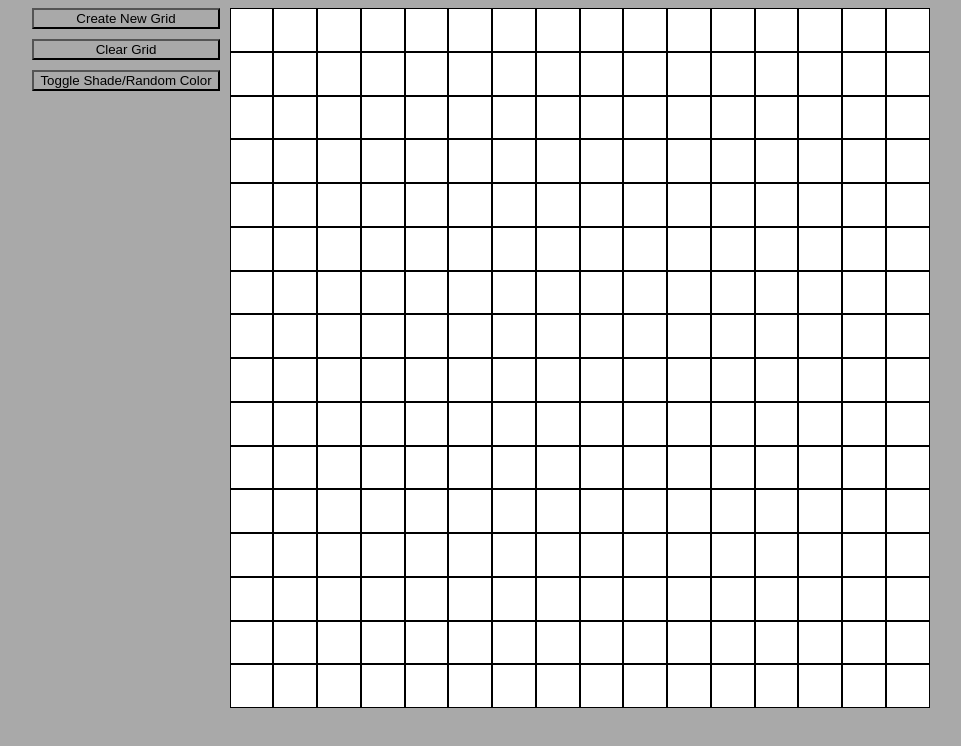
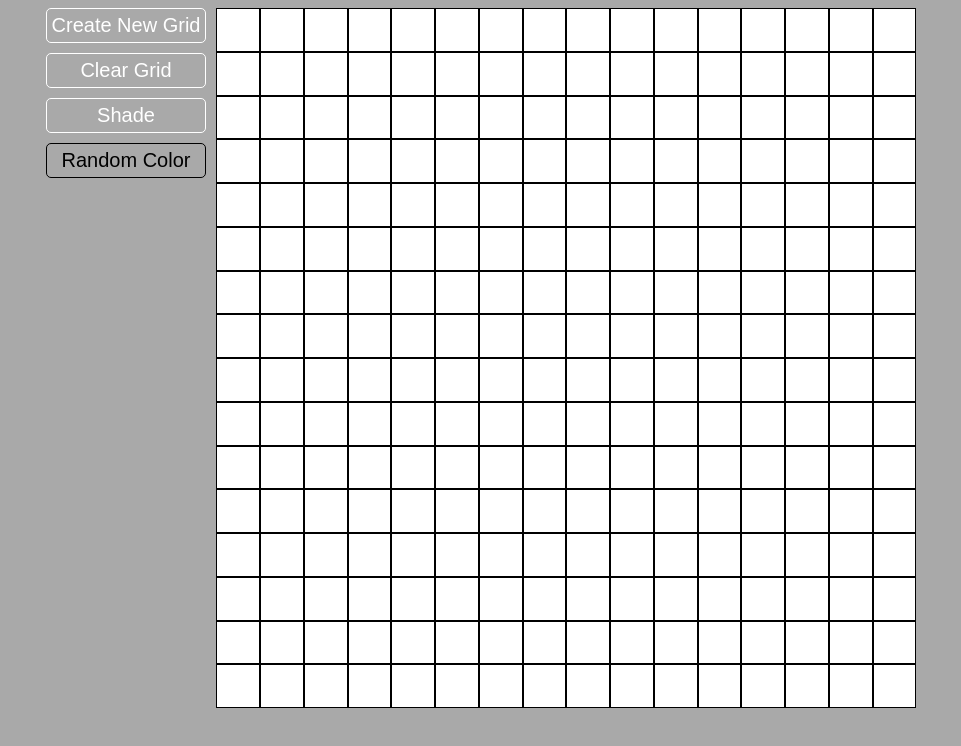
Before and after one commit to albfor/odin-sketch, a plain HTML site: page index.html in a window 1280 px wide. Shown: the whole page, without its empty margins (159-1120 px from the left). Drawn offline with Linux system fonts and the light colour scheme.

Commit message:
easier to understand toggle

```diff
--- a/app.js
+++ b/app.js
@@ -1,16 +1,12 @@
 createPage();
-let shouldShade = true;
+let COLORING_MODE = 'random';
 
 function onHover() {
-   if (shouldShade) {
+   if (COLORING_MODE === 'shade') {
    	shade(this);
-   } else {
+   } else if (COLORING_MODE === 'random'){
    	randomColor(this);
    }
-}
-
-function shadeRandomColorToggle() {
-	shouldShade = !shouldShade;
 }
 
 function shade(box) {
@@ -47,7 +43,9 @@ function createPage() {
 	options.classList.add("options");
 	options.appendChild(createGridSizeButton());
 	options.appendChild(createClearGridButton());
-	options.appendChild(createToggleShadeRandomColorButton());
+	options.appendChild(shadeButton());
+	options.appendChild(randomColorButton());
+	// options.appendChild(createToggleShadeRandomColorButton());
 	document.body.appendChild(options);
 	const container = document.createElement("div");
 	container.classList.add("container");
@@ -69,11 +67,35 @@ function createClearGridButton() {
 	return button;
 }
 
-function createToggleShadeRandomColorButton() {
+function shadeButton() {
 	const button = document.createElement("button");
-	button.textContent = "Toggle Shade/Random Color";
-	button.addEventListener('click', shadeRandomColorToggle);
+	button.textContent = "Shade";
+	button.classList.add("toggleable");
+	button.id = "shade";
+	button.addEventListener('click', toggleMode);
 	return button;
+}
+
+function randomColorButton() {
+	const button = document.createElement("button");
+	button.textContent = "Random Color";
+	button.id = 'random';
+	button.classList.add("toggleable");
+	button.classList.add("toggled");
+	button.addEventListener('click', toggleMode);
+	return button;
+}
+
+function toggleMode(event) {
+	COLORING_MODE = event.target.id;
+
+	const modeButtons = document.querySelectorAll('.toggleable');
+
+	modeButtons.forEach(btn => {
+		btn.classList.remove('toggled');
+	})
+
+	document.getElementById(event.target.id).classList.add('toggled');
 }
 
 function createGrid(size) {
--- a/styles.css
+++ b/styles.css
@@ -1,4 +1,5 @@
 body {
+   font-family: "Roboto";
    display: flex;
    justify-content: center;
    background-color: darkgrey;
@@ -33,5 +34,15 @@ body {
 }
 
 .options button {
+	font-size: 20px;
 	background-color: darkgrey;
+	border: 1px solid white;
+	color: white;
+	padding: 5px;
+	border-radius: 5px;
 }
+
+button.toggled {
+	border-color: black;
+	color: black;
+}
```
